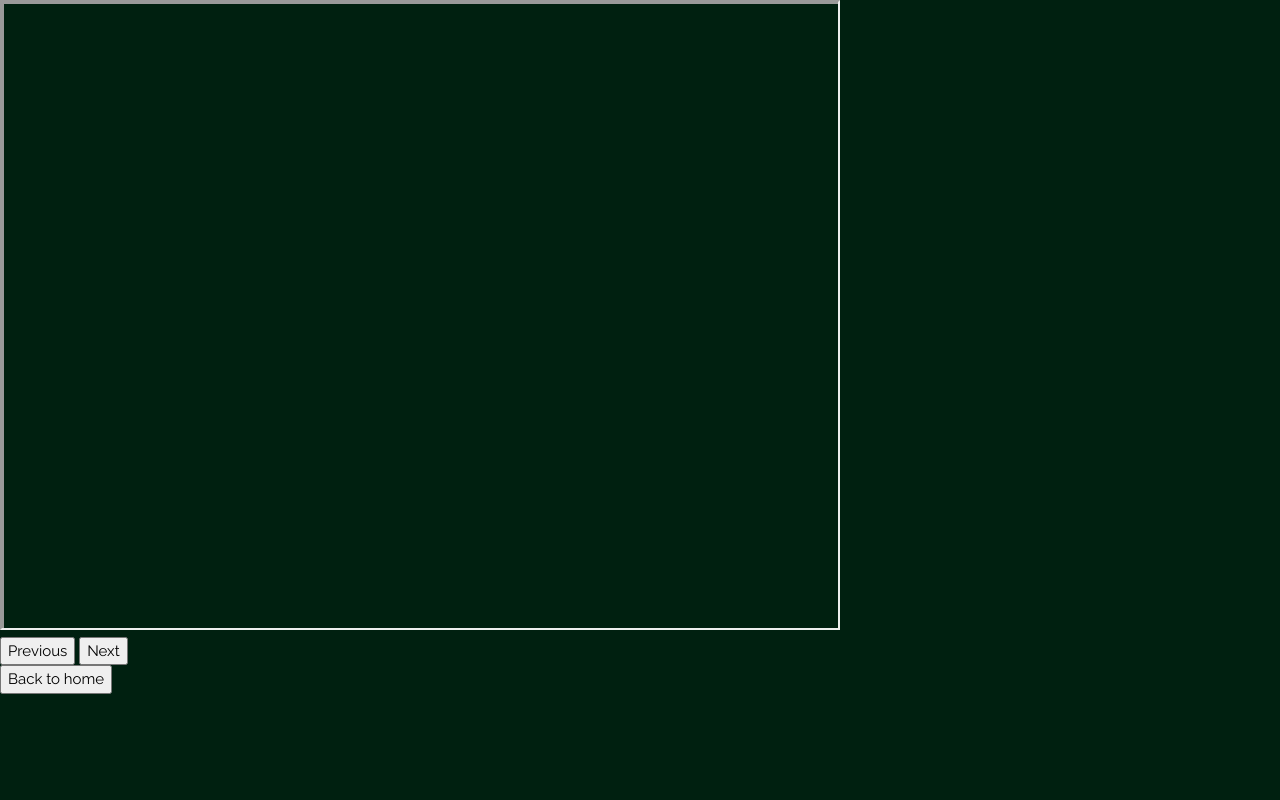
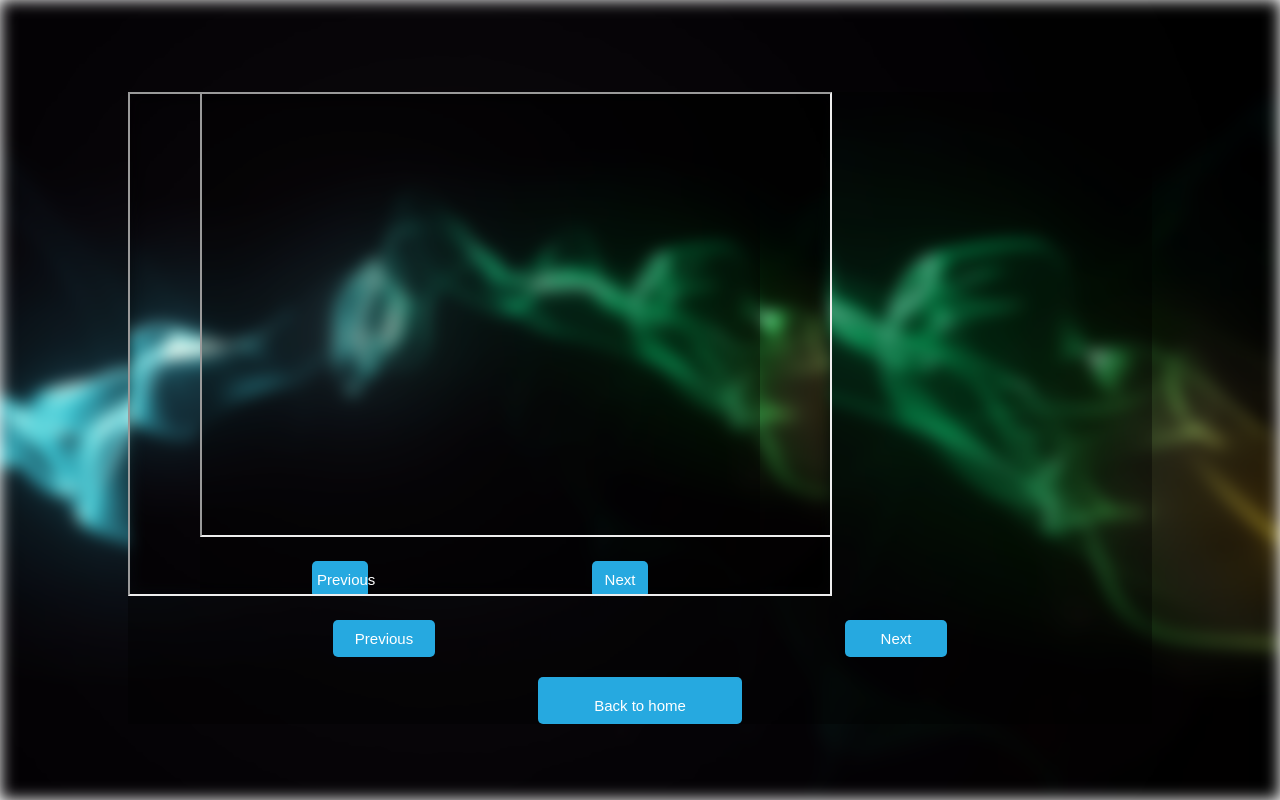
Before and after one commit to L-iet/VidSearch, a Flask app: template templates/displayVideo.html in a window 1280 px wide. Run offline with Flask 2, Linux system fonts and the light colour scheme; the template is opened without the code that fills it: most values are stand-ins (such as "Sample title", 1, 10 or a date in 2020); some libraries are stand-ins or nearby versions.

Commit message:
added style to display video page

```diff
--- a/static/app.js
+++ b/static/app.js
@@ -27,7 +27,7 @@
 	let ress = document.getElementsByClassName("result");
 	for (i=0; i<ress.length; i = i+1){
 		if (i==currInd)
-			ress[i].style.backgroundColor = "#00AB41";
+			ress[i].style.backgroundColor = "#26a9e0";
 		else ress[i].style.backgroundColor = "#000";
 	}
 
@@ -80,6 +80,6 @@
 	for (i=0; i<ress.length; i = i+1){
 		ress[i].addEventListener('click', resultClicked);
 	}
-	ress[0].style.backgroundColor = "#00AB41";
+	ress[0].style.backgroundColor = "#26a9e0";
 
 }
--- a/static/styles/s1.css
+++ b/static/styles/s1.css
@@ -9,6 +9,23 @@
       font-size: 16px;
       color: #eee;
       }
+      #prev {
+            float:left;
+            width: 10%;
+            margin-left: 20%;
+      }
+      #nxt {
+            float: right;
+            width: 10%;
+            margin-right: 20%;
+      }
+      #backHome {
+            float: left;
+            width: 20%;
+            margin-left: 40%;
+            padding-top: 20px;
+      }
+
       .bg-image {
             background-image: url("images/backg.jpg");
             background-repeat: no-repeat;
--- a/templates/displayVideo.html
+++ b/templates/displayVideo.html
@@ -7,16 +7,16 @@
 <meta http-equiv='pragma' content='no-cache'>
 	<meta name="viewport" content="width=device-width, initial-scale=1">
 	<title>YTAudiofinder</title>
-	<link rel="stylesheet" href="https://www.w3schools.com/w3css/4/w3.css">
-	<link rel="stylesheet" href="https://fonts.googleapis.com/css?family=Raleway">
-	<style>
-		body,h1,h2,h3,h4,h5 {font-family: "Raleway", sans-serif}
-	</style>
+	<link rel="stylesheet" type="text/css" href="{{ url_for('static',filename='styles/s1.css') }}">
+	<link rel="stylesheet" href="https://use.fontawesome.com/releases/v5.4.1/css/all.css" integrity="sha384-5sAR7xN1Nv6T6+dT2mhtzEpVJvfS3NScPQTrOxhwjIuvcA67KV2R5Jz6kr4abQsz" crossorigin="anonymous">
+	<link href="https://fonts.googleapis.com/css?family=Roboto:300,400,500,700" rel="stylesheet">
 </head>
-<body style="background-color: #002010; color: #ffffff;">
+<body>
+	<div class="bg-image"></div>
+	<div class="bg-text">
 		<div>
 			<span>
-			<iframe width="840" height="630" src="{{ url_for_vid }}" id="video" allow="autoplay">
+				<iframe width="700" height="500" src="{{ url_for_vid }}" id="video" allow="autoplay">
 				</iframe>
 			</span>
 			<span style="float:left;">
@@ -31,7 +31,8 @@
 		<script type="text/javascript">[times, timestr] = getTimes({{ times|tojson }}, {{ timestr|tojson }});</script>
 
 		<button id="prev">Previous</button> <button id="nxt">Next</button>
-	<br>
-	<button onclick="window.location='/';">Back to home </button>
+		<div height=></div>
+		<button id="backHome" onclick="window.location='/';">Back to home </button>
+	</div>
 </body>
 </html>
```
Lines whose indentation alone changed are shown as unchanged.
